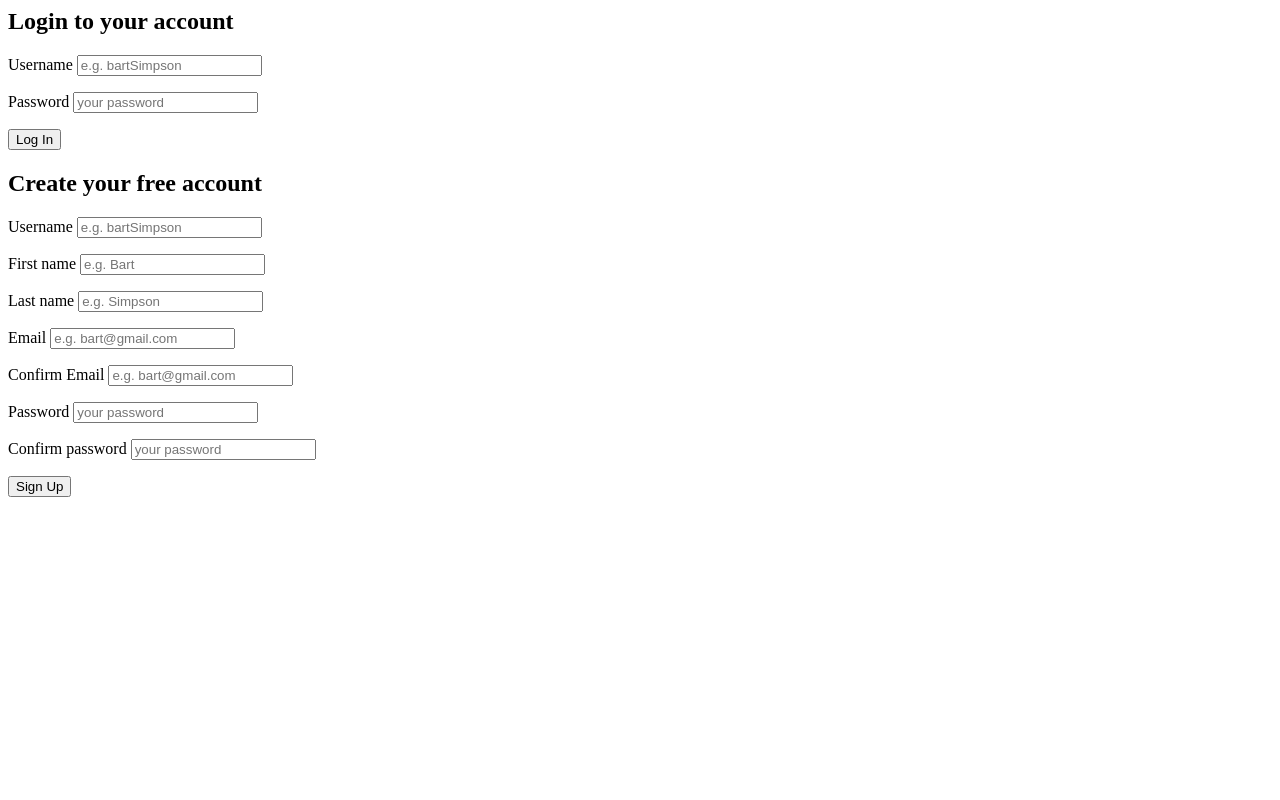
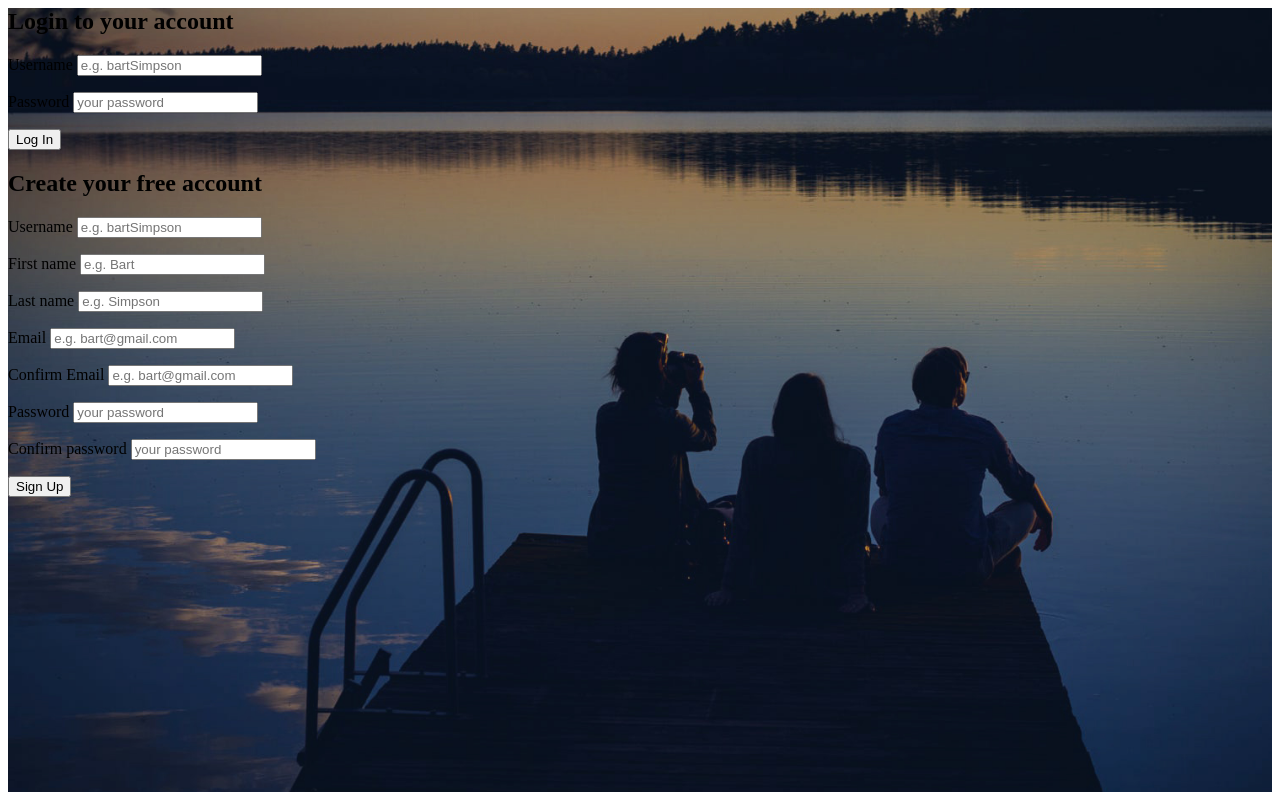
Before and after one commit to rhoadsjustin/Slotify, a PHP site: page /register.php in a window 1280 px wide. Run offline with PHP 8.4, Linux system fonts and the light colour scheme.

Commit message:
added css file and added bckgrnd img

```diff
--- /dev/null
+++ b/assets/css/register.css
@@ -0,0 +1,9 @@
+#background {
+    background-color: #000;
+    background-image: url('../images/bg.jpg');
+    background-position: center;
+    background-size: cover;
+    display: table;
+    height: 100%;
+    width: 100%;
+}
--- a/register.php
+++ b/register.php
@@ -20,8 +20,10 @@
     <meta name="viewport" content="width=device-width, initial-scale=1.0">
     <meta http-equiv="X-UA-Compatible" content="ie=edge">
     <title>Welcome to Slotify!</title>
+    <link rel="stylesheet" href="./assets/css/register.css">
 </head>
 <body>
+    <div id="background">
         <div id="inputContainer">
             <form action="register.php" id="loginForm" method="POST">
                 <h2>Login to your account</h2>
@@ -86,5 +88,6 @@
                 <button type="submit" name="registerButton">Sign Up</button>
             </form>
         </div>
+    </div>
 </body>
 </html>
```
Also changed, not shown: assets/images/bg.jpg (added). Lines whose indentation alone changed are shown as unchanged.
